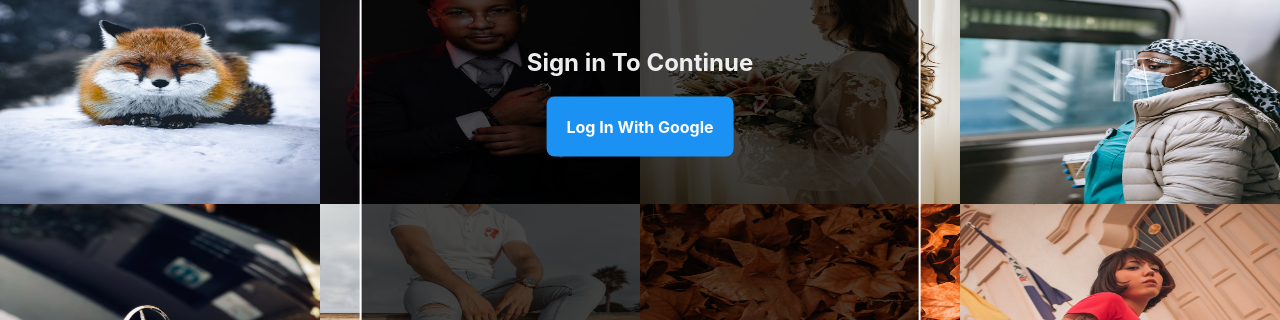
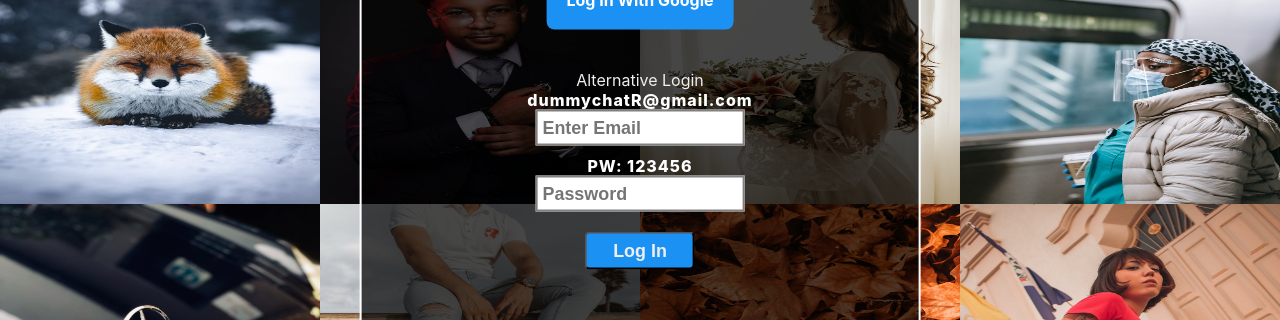
Before and after one commit to Idreamofcoding/chat-app-deployed, a React (Create React App) app: page / in a window 1280 px wide. Shown: the part 324-644 px from the top of the page. Built offline with nearby package versions, Linux system fonts and the light colour scheme; no server answers; the HTML template or start-up script is replaced by a standard one.

Commit message:
added dummy login and logout to chat app

```diff
--- a/src/App.css
+++ b/src/App.css
@@ -1,38 +1,4 @@
-.App {
-  text-align: center;
+#email {
+  width: 3000px;
+  color: red;
 }
-
-.App-logo {
-  height: 40vmin;
-  pointer-events: none;
-}
-
-@media (prefers-reduced-motion: no-preference) {
-  .App-logo {
-    animation: App-logo-spin infinite 20s linear;
-  }
-}
-
-.App-header {
-  background-color: #282c34;
-  min-height: 100vh;
-  display: flex;
-  flex-direction: column;
-  align-items: center;
-  justify-content: center;
-  font-size: calc(10px + 2vmin);
-  color: white;
-}
-
-.App-link {
-  color: #61dafb;
-}
-
-@keyframes App-logo-spin {
-  from {
-    transform: rotate(0deg);
-  }
-  to {
-    transform: rotate(360deg);
-  }
-}
--- a/src/App.js
+++ b/src/App.js
@@ -1,7 +1,7 @@
 import { useEffect, useState } from "react"
 import styled from "styled-components"
 import Home from './Home'
-import { getAuth, signInWithPopup, onAuthStateChanged } from 'firebase/auth'
+import { getAuth, Link, signInWithEmailAndPassword, signInWithPopup, onAuthStateChanged } from 'firebase/auth'
 import { provider } from './firebase'
 import baldEagle from './assets/bald-eagle-dep-pexels.jpeg'
 import bar from './assets/bar-dep-pexels.jpeg'
@@ -17,9 +17,45 @@ import thanks from './assets/thanksgiving-dep-pexels.jpeg'
 import jatat from './assets/jap-tatted-dep-pexels.jpeg'
 
 
+
 const App = () => {
   const [user, setUser] = useState(null);
   const auth = getAuth();
+
+  const [showPassword, setShowPassword] = useState(false)
+  const [formData, setFormData] = useState({
+    email: '',
+    password: ''
+  })
+
+  const { email, password } = formData
+
+
+  const onChange = (e) => {
+    setFormData((prevState) => ({
+      ...prevState,
+      [e.target.id]: e.target.value
+    }))
+  }
+
+  const onSubmit = async (e) => {
+    e.preventDefault()
+    try {
+      const auth = getAuth()
+
+      const userCredential = await signInWithEmailAndPassword(auth, email, password)
+
+
+      setUser({
+        name: userCredential.user.displayName,
+        email: userCredential.user.email,
+      })
+      console.log("dummy login success")
+    } catch(error) {
+        console.log("whatsapp",error)
+    }
+
+  }
 
   useEffect(() => {
     onAuthStateChanged(auth, userSession => {
@@ -71,6 +107,22 @@ const App = () => {
             <SignInButton onClick={handleUserLogin}>
               Log In With Google
             </SignInButton>
+            {/* or Use Dummy */}
+            {/* input email */}
+            {/* input password */}
+            <Form onSubmit={onSubmit}>
+              <p>Alternative Login</p>
+              <label>dummychatR@gmail.com</label>
+              <br/>
+              <input type="email" className="emailInput" placeholder="Enter Email" id="email" value={email} onChange={onChange} />
+              <br />
+              <label>PW: 123456</label>
+              <br/>
+              <div className="passwordInputDiv">
+                <input type={showPassword ? 'text' : 'password'} className="passwordInput" placeholder="Password" id="password" value={password} onChange={onChange}/>
+              </div>
+              <input type="submit" value="Log In" id="submit" />
+            </Form>
           </SignInContainer>
           <Rowtwo>
               <img src={merce} alt="" />
@@ -87,6 +139,7 @@ const App = () => {
 }
 
 export default App
+
 
 const Wrapper = styled.div`
   background-color: #282a37;
@@ -107,7 +160,7 @@ const SignInContainer = styled.div`
   transform: translate(-50%, -50%);
   z-index: 70;
   border: 2px solid white;
-  padding-top: 19em;
+  padding-top: 15em;
   padding-bottom: 19em;
   padding-right: 10em;
   padding-left: 10em;
@@ -201,3 +254,33 @@ const Rowtwo = styled.div`
     overflow-y: hidden;
   }
 `
+
+
+const Form = styled.form`
+  text-align: center;
+  transform: translateY(40px);
+  &  > label {
+    color: white;
+    font-weight: 800;
+    letter-spacing: 1px;
+  }
+  & > #email, #password {
+    width: 200px;
+    height: 28px;
+    border: 2px solid grey;
+    padding: 2px 0px 2px 5px;
+    color: black;
+    font-weight: 800;
+    font-size: 1.12em;
+    margin-bottom: 10px;
+  };
+  &  > #submit {
+    width: 110px;
+    height: 38px;
+    background-color: #1c91f4;
+    transform: translateY(10px);
+    border-radius: 5px;
+    font-size: 1.12em;
+    font-weight: bolder;
+  }
+`
--- a/src/components/Sidebar.js
+++ b/src/components/Sidebar.js
@@ -7,7 +7,10 @@ const Sidebar = ({ user, setUser }) => {
     const [activeIcon, setActiveIcon] = useState("inbox");
     const auth = getAuth()
 
-
+    const [formData, setFormData] = useState({
+        name: auth.currentUser.displayName,
+        email: auth.currentUser.email
+    })
 
     return (
         <Wrapper>
@@ -28,10 +31,15 @@ const Sidebar = ({ user, setUser }) => {
                     <i className="fas fa-bolt" style={{color: activeIcon === 'bolt' && '#1d90f4'}} />
                 </SidebarIcon>
             </SidebarIcons>
+            {/*  */}
+            {/*  */}
+            {/*  */}
             <ProfileIcon onClick={() => signOut(auth)}>
             <img src={user.avatar} alt={user.name} />
-
             </ProfileIcon>
+            <button type="button" className="logOut" onClick={() => signOut(auth)}>
+                Logout
+            </button>
         </Wrapper>
     )
 }
```
Also changed, not shown: firebase.json (added), 1 other file (tests, documents, lock files or other folders).
